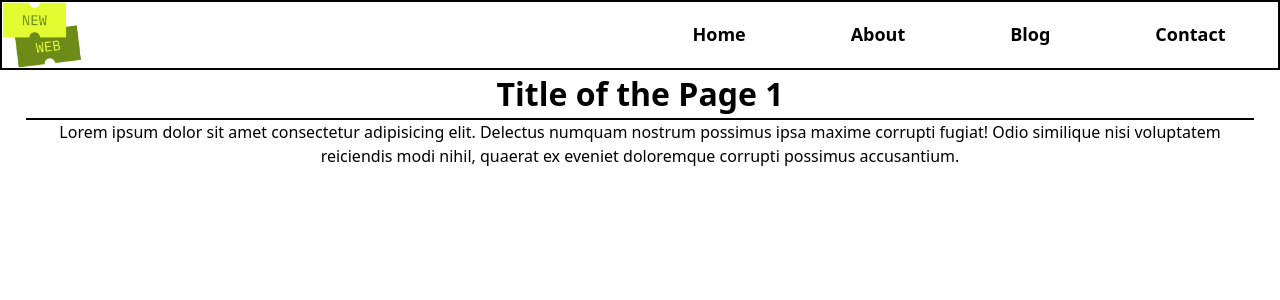
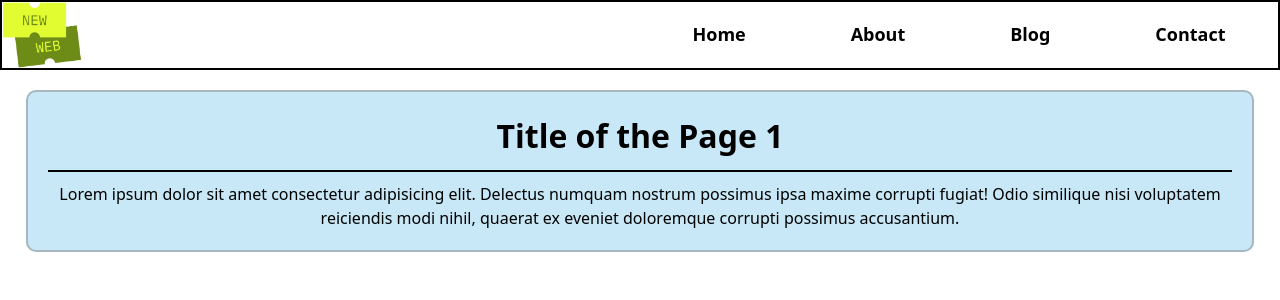
Before and after one commit to Tushit99/nextPractice, a Next.js app in the folder nextpractice/: page /blogpost/1 in a window 1280 px wide. Shown: the top 300 px of the page. Built offline with nearby package versions, Linux system fonts and the light colour scheme.

Commit message:
blog-slug

```diff
--- a/nextpractice/src/styles/blog.module.css
+++ b/nextpractice/src/styles/blog.module.css
@@ -1,6 +1,18 @@
 
 .slg_head p{
     text-align: center;
-    width: 94% ;
+    width: 100% ;
     margin: auto;
 }
+
+.slg_head{
+    width: 96%;
+    margin: 20px auto;
+    border: 2px solid rgba(121, 117, 117, 0.425);
+    border-radius: 10px;
+    padding: 20px ;
+    display: flex;
+    gap: 10px;
+    flex-direction: column;
+    background-color: rgb(201, 232, 247);
+}
--- a/nextpractice/src/styles/globals.css
+++ b/nextpractice/src/styles/globals.css
@@ -18,6 +18,6 @@ h1{
 hr{
   border: 1px solid black;
   background-color: black;
-  width: 96%;
+  width: 100%;
   margin: auto;
 }
```
